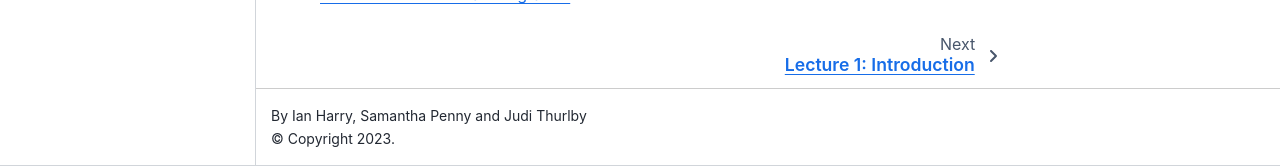
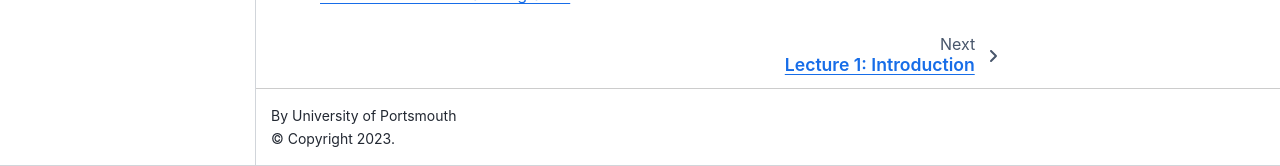
Before and after one commit to icg-gravwaves/M24568_M20741_CompSMAP, a Jupyter Book: the page built from README.md, in a window 1280 px wide and 1280 px high. Shown: the part 1114-1280 px from the top of the window. Built offline with Jupyter Book 1.0.4 settings and Sphinx 7.4.7 and the Sphinx Book theme 1.1.4, drawn with Linux system fonts in a browser that asks for light colours; pages that are not in the unit, such as notebooks, are missing from menus.

Commit message:
Update config for new module

```diff
--- a/_config.yml
+++ b/_config.yml
@@ -1,8 +1,8 @@
 # Book settings
 # Learn more at https://jupyterbook.org/customize/config.html
 
-title: M24568 and M20741 Intro to CompSMAP
-author: Ian Harry, Samantha Penny and Judi Thurlby
+title: Introduction to Computational Techniques for Maths and Physics
+author: University of Portsmouth
 logo: logo.png
 only_build_toc_files: True
 
```
